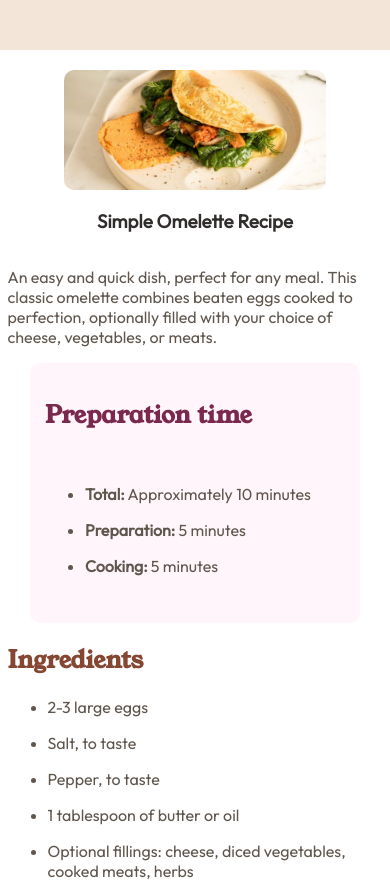
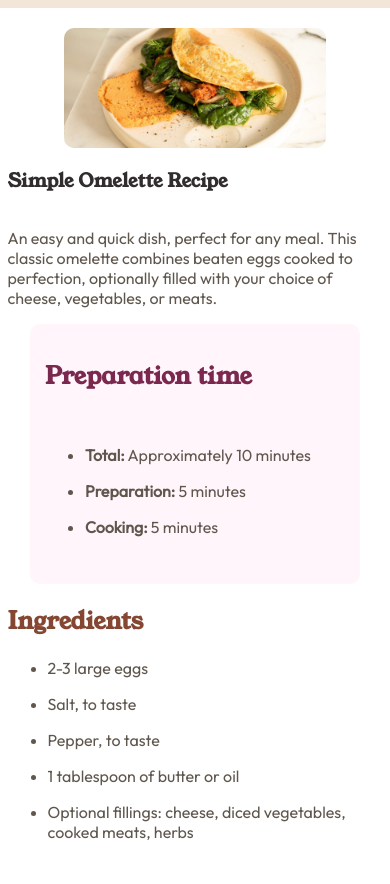
Before and after one commit to Phillip383/frontend_mentor_recipe_page, a plain HTML site: page index.html in a window 390 px wide. Shown: the top 884 px of the page. Drawn offline with Linux system fonts and the light colour scheme.

Commit message:
Increased margin on desktop. Added media query for margin on mobile devices.

```diff
--- a/styles.css
+++ b/styles.css
@@ -48,10 +48,12 @@ main {
   flex-direction: column;
   justify-content: center;
   align-items: center;
-  margin: 50px;
+  margin: 80px;
 }
 
 h1 {
+  align-self: flex-start;
+  font-family: "young-serif";
   color: var(--Stone-900);
 }
 
@@ -154,3 +156,9 @@ td {
 .attribution a {
   color: hsl(228, 45%, 44%);
 }
+
+@media (max-width: 1000px) {
+  main {
+    margin: 0px;
+  }
+}
```
